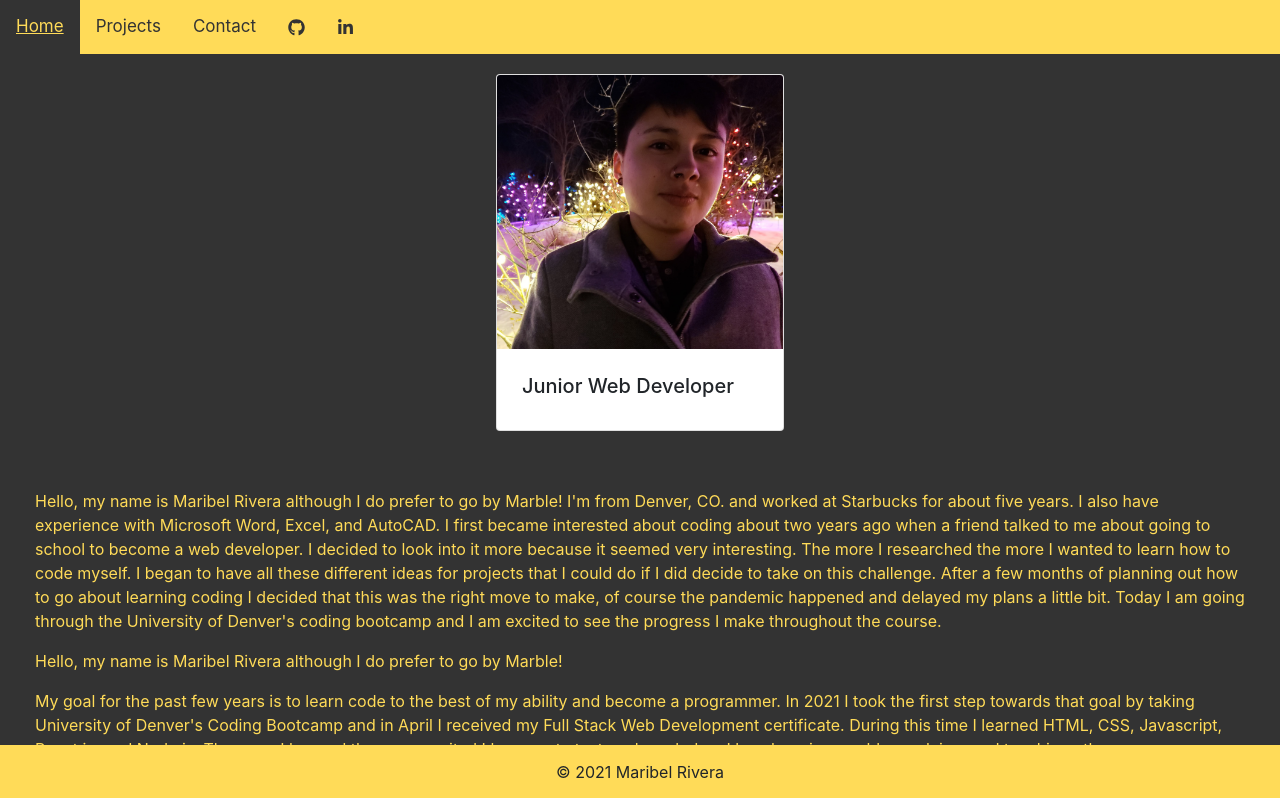
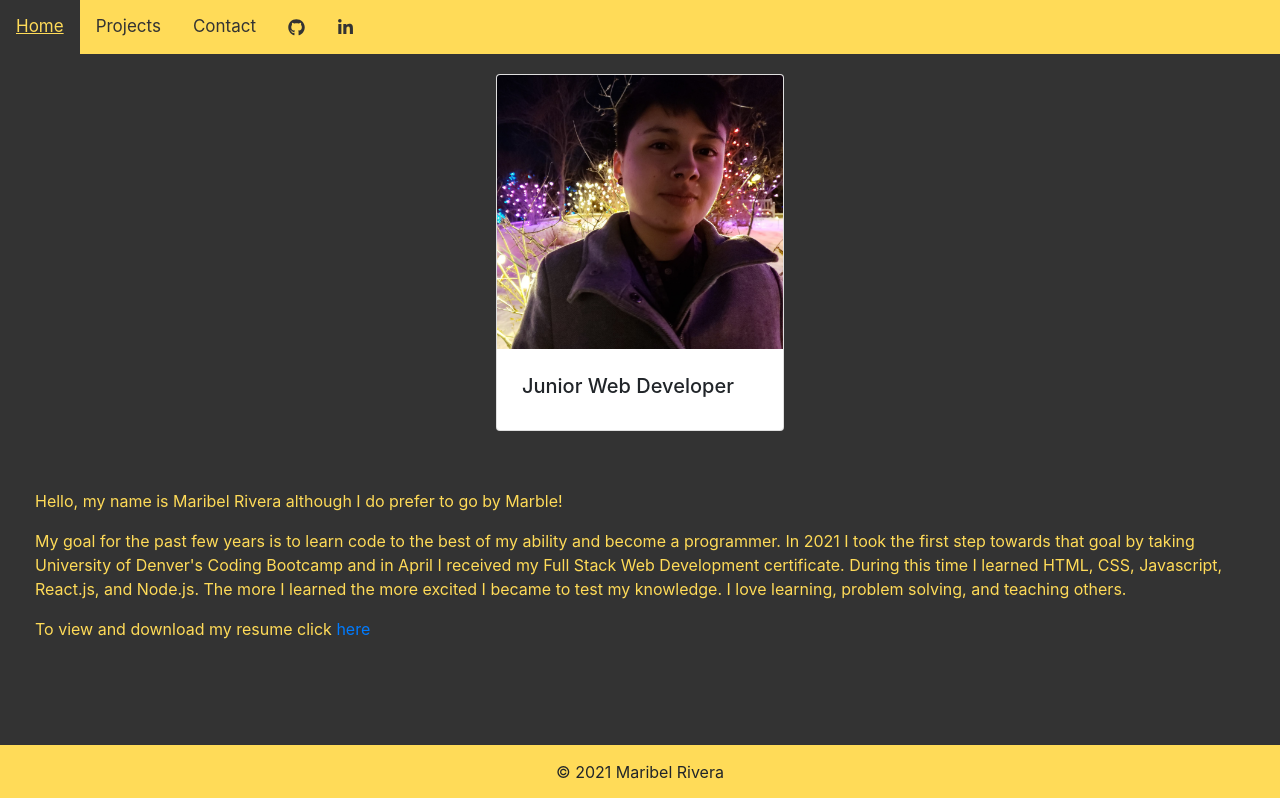
Before and after one commit to mrivera0014/react-portfolio, a React (Create React App) app: page /#/ in a window 1280 px wide. Shown: the top 798 px of the page. Built offline with nearby package versions, Linux system fonts and the light colour scheme.

Commit message:
removing old bio

```diff
--- a/src/components/Row/Row.js
+++ b/src/components/Row/Row.js
@@ -9,7 +9,7 @@ function Rows(props) {
         <Row>
             {props.children}
             <section className="aboutMe meSection">
-                <p >Hello, my name is Maribel Rivera although I do prefer to go by Marble! I'm from Denver, CO. and worked
+                {/* <p >Hello, my name is Maribel Rivera although I do prefer to go by Marble! I'm from Denver, CO. and worked
                     at Starbucks for about five years. I also have experience with Microsoft Word, Excel, and AutoCAD. I
                     first became interested about coding about two years ago when a friend talked to me about going to
                     school to become a web developer. I decided to look into it more because it seemed very interesting. The
@@ -17,7 +17,7 @@ function Rows(props) {
                     ideas for projects that I could do if I did decide to take on this challenge. After a few months of
                     planning out how to go about learning coding I decided that this was the right move to make, of course
                     the pandemic happened and delayed my plans a little bit. Today I am going through the University of
-                    Denver's coding bootcamp and I am excited to see the progress I make throughout the course.</p>
+                    Denver's coding bootcamp and I am excited to see the progress I make throughout the course.</p> */}
 
                 <p>
                     Hello, my name is Maribel Rivera although I do prefer to go by Marble!
```
